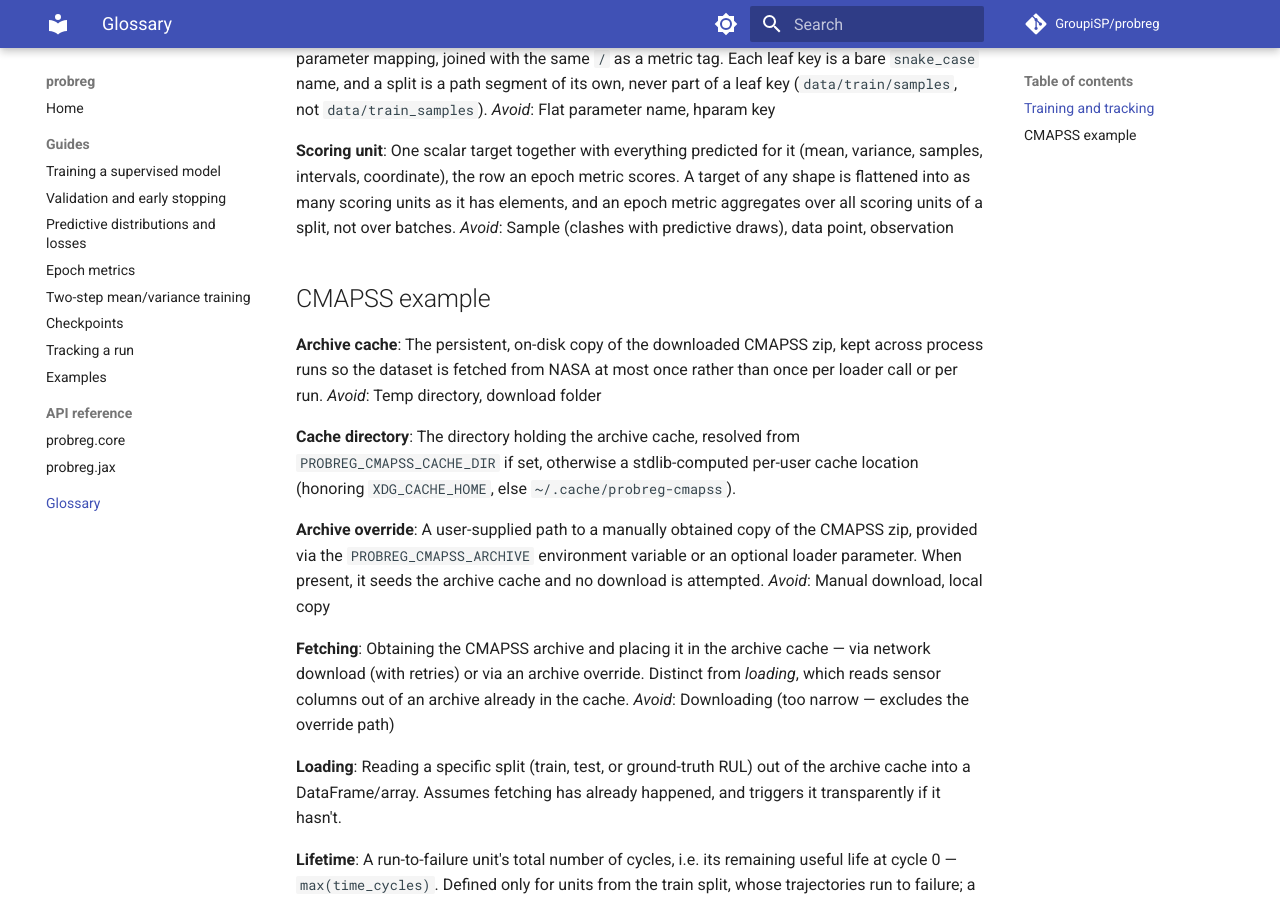
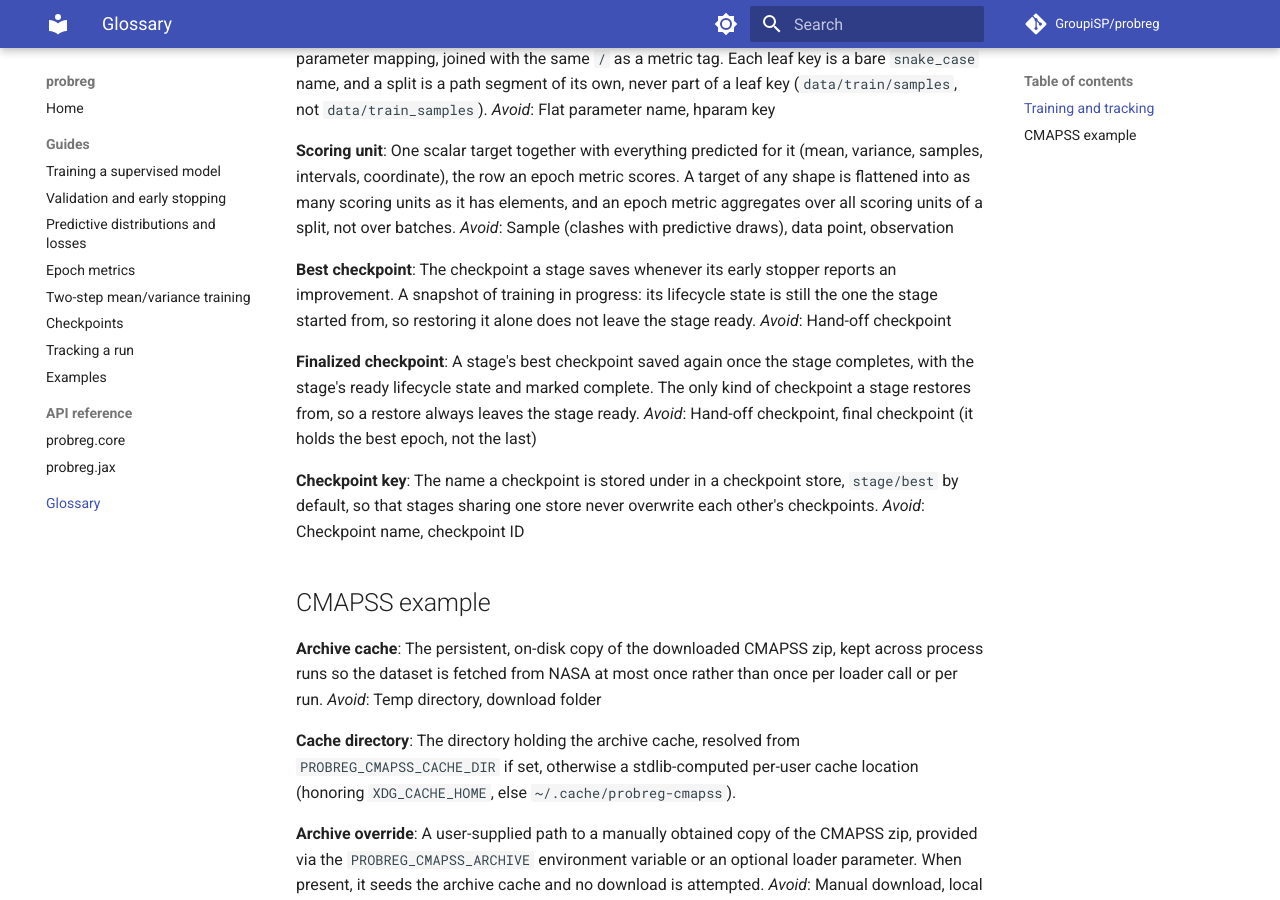
Before and after one commit to GroupiSP/probreg, an MkDocs documentation site: the page built from docs_site/glossary.md, in a window 1280 px wide and 900 px high, scrolled down 1492 px. Built offline with MkDocs 1.6.1 and Material for MkDocs 9.7.7, drawn with Linux system fonts in a browser that asks for light colours; comment, search, counter and statistics services are not loaded.

Commit message:
docs: record stage-owned checkpoint restore (ADR 0008) and checkpoint glossary terms
Co-Authored-By: Claude Opus 5.5 <noreply@anthropic.com>

```diff
--- a/GLOSSARY.md
+++ b/GLOSSARY.md
@@ -57,6 +57,18 @@ _Avoid_: Flat parameter name, hparam key
 One scalar target together with everything predicted for it (mean, variance, samples, intervals, coordinate), the row an epoch metric scores. A target of any shape is flattened into as many scoring units as it has elements, and an epoch metric aggregates over all scoring units of a split, not over batches.
 _Avoid_: Sample (clashes with predictive draws), data point, observation
 
+**Best checkpoint**:
+The checkpoint a stage saves whenever its early stopper reports an improvement. A snapshot of training in progress: its lifecycle state is still the one the stage started from, so restoring it alone does not leave the stage ready.
+_Avoid_: Hand-off checkpoint
+
+**Finalized checkpoint**:
+A stage's best checkpoint saved again once the stage completes, with the stage's ready lifecycle state and marked complete. The only kind of checkpoint a stage restores from, so a restore always leaves the stage ready.
+_Avoid_: Hand-off checkpoint, final checkpoint (it holds the best epoch, not the last)
+
+**Checkpoint key**:
+The name a checkpoint is stored under in a checkpoint store, `stage/best` by default, so that stages sharing one store never overwrite each other's checkpoints.
+_Avoid_: Checkpoint name, checkpoint ID
+
 ## CMAPSS example
 
 **Archive cache**:
```
Also changed, not shown: docs/adr/0008-stages-restore-finalized-checkpoints-restore-checkpoint-stays-clean-slate.md (added, +17 -0 lines).
